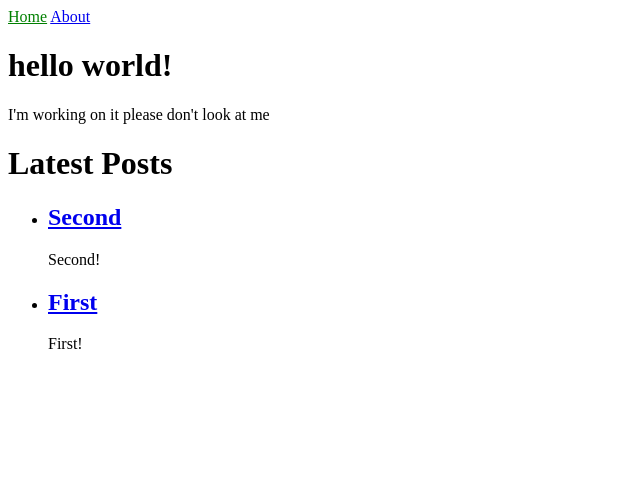
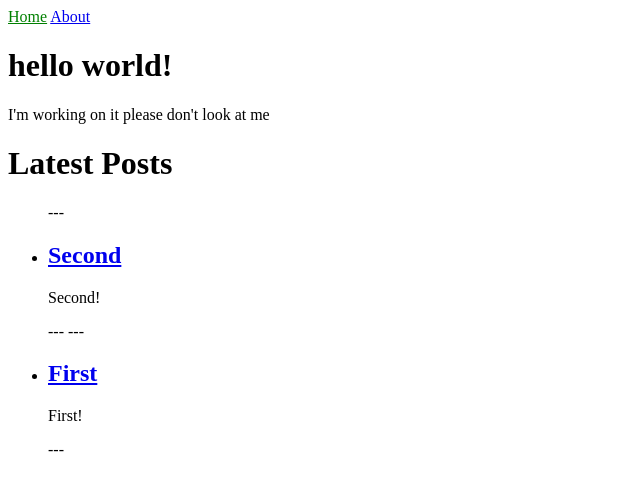
Before and after one commit to cosmo-memories/blog, a Jekyll site: the page built from index.html, in a window 1280 px wide. Shown: the top 491 px of the page, without its empty margins (0-640 px from the left). Built offline with Jekyll 4.4.1, drawn with Linux system fonts in a browser that asks for light colours.

Commit message:
Attempt 2

```diff
--- a/_layouts/default.html
+++ b/_layouts/default.html
@@ -3,7 +3,7 @@
   <head>
     <meta charset="utf-8">
     <title>{{ page.title }}</title>
-    <link rel="stylesheet" href="/assets/css/styles.css">
+    <link rel="stylesheet" href={{"/assets/css/styles.css" | relative_url }}>
   </head>
   <body>
     {% include navigation.html %}
--- a/blog.html
+++ b/blog.html
@@ -6,7 +6,7 @@ title: Cosmo's Memories - Blog
 <ul>
   {% for post in site.posts %}
     <li>
-      <h2><a href="{{ post.url }}">{{ post.title }}</a></h2>
+      <h2><a href="{{ site.baseurl }}{{ post.url }}">{{ post.title }}</a></h2>
       {{ post.excerpt }}
     </li>
   {% endfor %}
--- a/index.html
+++ b/index.html
@@ -9,9 +9,11 @@ I'm working on it please don't look at me
 
 <ul>
   {% for post in site.posts %}
+  ---
     <li>
       <h2><a href="{{ site.baseurl }}{{ post.url }}">{{ post.title }}</a></h2>
       {{ post.excerpt }}
     </li>
+  ---
   {% endfor %}
 </ul>
```
Also changed, not shown: 9 other files.
